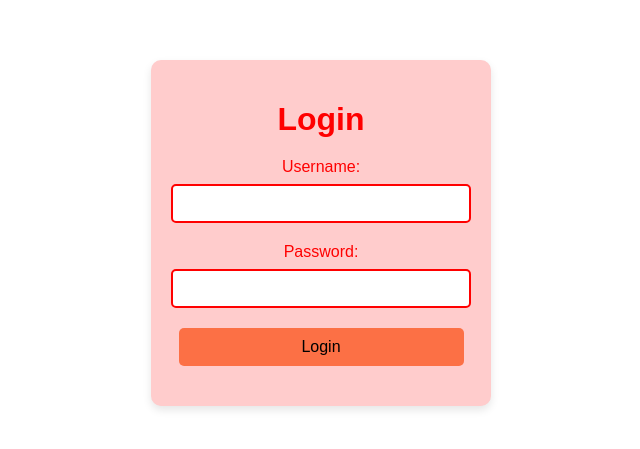
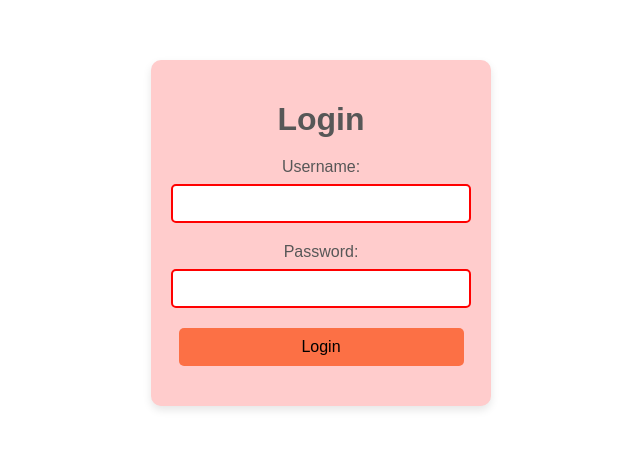
Before and after one commit to 6609611782/6609611782-Web261SL, a website: page Frontend/public/index.html in a window 1280 px wide. Shown: the part 167-616 px from the top of the page, without its empty margins (319-959 px from the left). Drawn offline with Linux system fonts and the light colour scheme.

Commit message:
edit css

```diff
--- a/Frontend/public/css/styles2.css
+++ b/Frontend/public/css/styles2.css
@@ -19,14 +19,14 @@ body {
 }
 
 h1 {
-    color: #ff0000; /* สีตัวอักษรของหัวเรื่องเป็นสีแดง */
+    color: #575757; /* สีตัวอักษรของหัวเรื่องเป็นสีแดง */
     margin-bottom: 20px;
 }
 
 label {
     display: block;
     margin-bottom: 8px;
-    color: #ff0000; /* สีตัวอักษรเป็นสีแดง */
+    color: #575757; /* สีตัวอักษรเป็นสีแดง */
 }
 
 input[type="text"], input[type="password"] {
```
